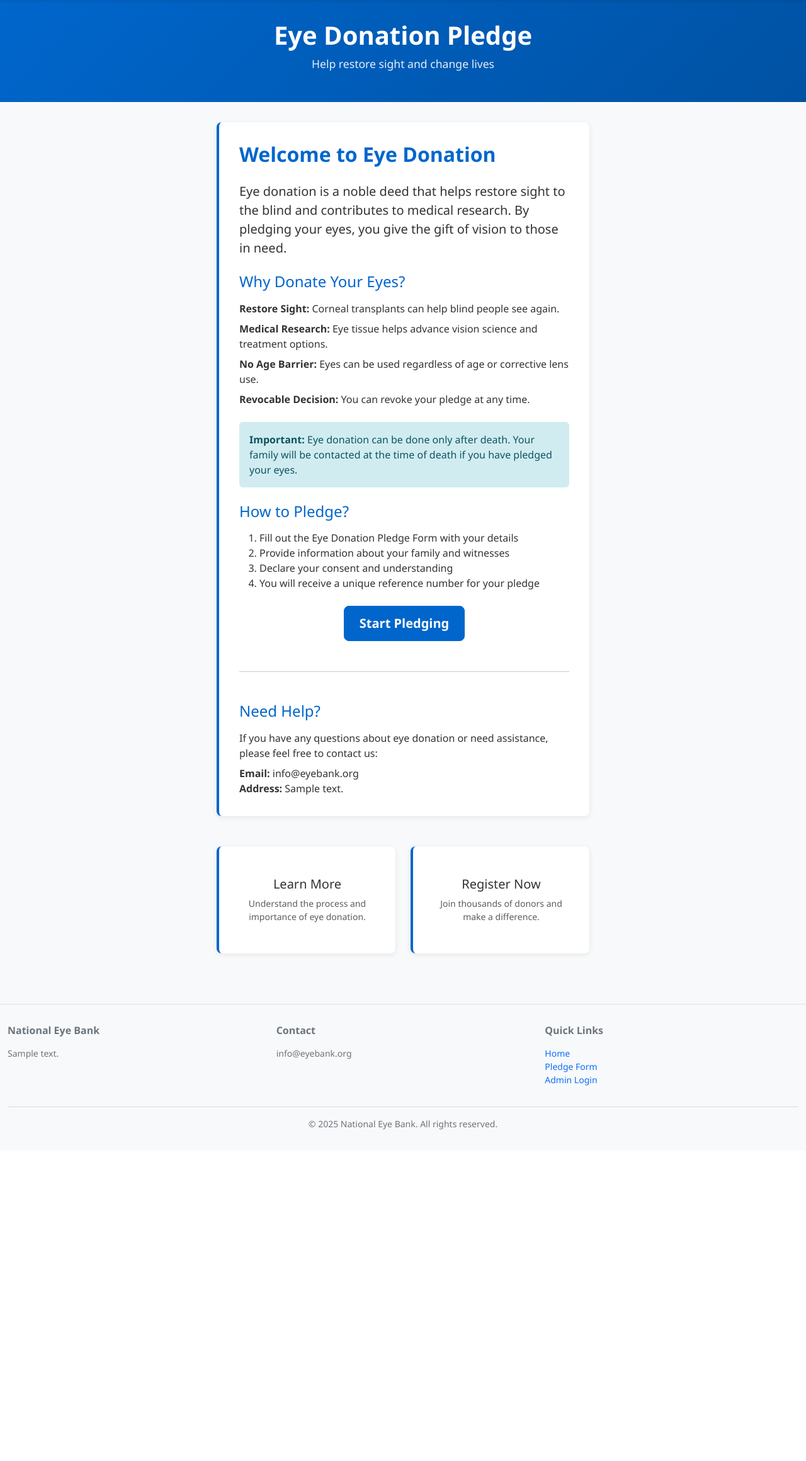
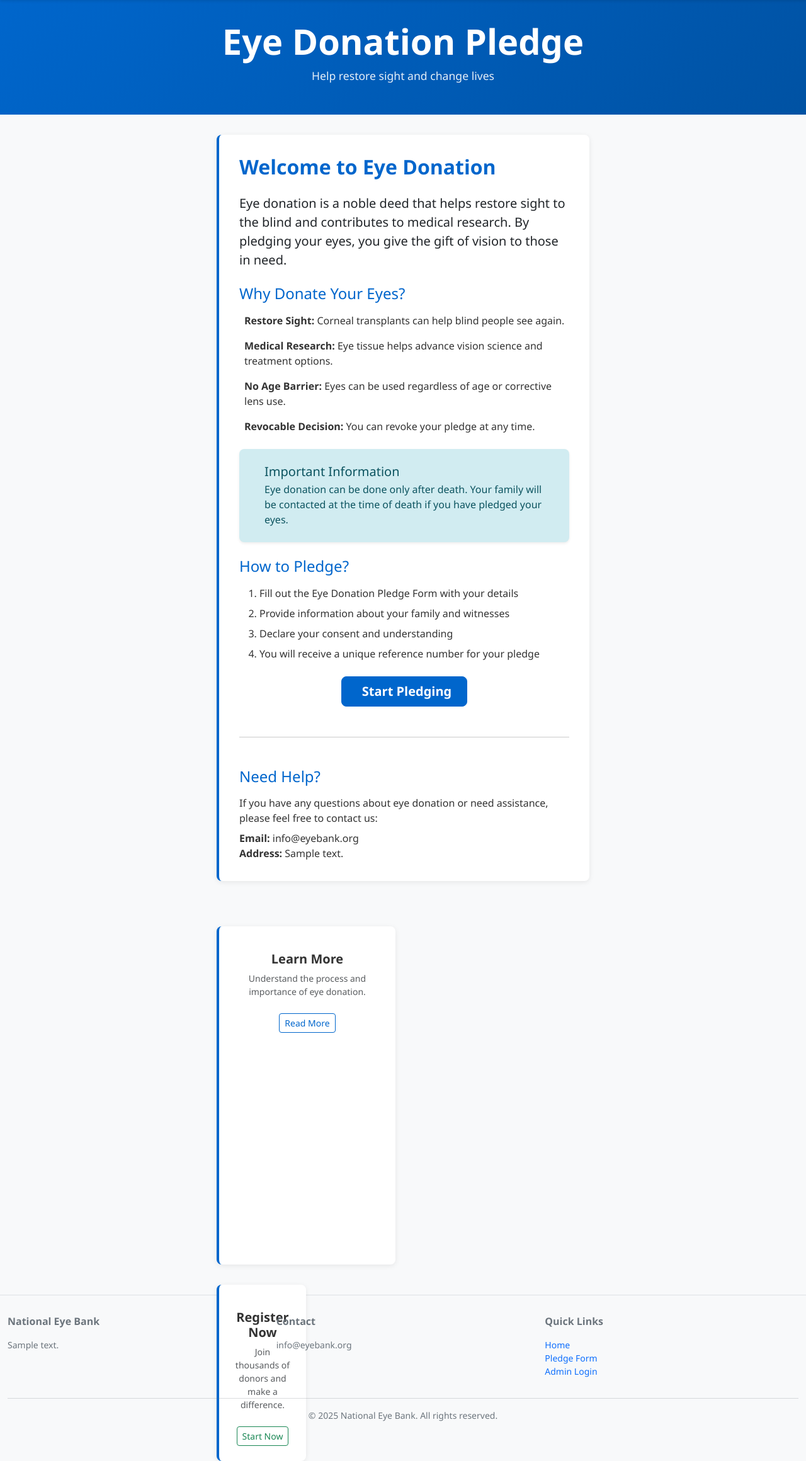
Before and after one commit to ravi1997/eye_pledge_app, a Flask app: template templates/index.html in a window 1280 px wide. Shown: the part 62-2382 px from the top of the page at 63% size. Before the commit the page ends 1856 px from the top, so only its background shows below. Run offline with Flask 3, Linux system fonts and the light colour scheme; the template is opened without the code that fills it: most values are stand-ins (such as "Sample title", 1, 10 or a date in 2020).

Commit message:
style(ui): enhance index.html layout and styling with bootstrap classes

```diff
--- a/templates/index.html
+++ b/templates/index.html
@@ -5,8 +5,8 @@
 {% block content %}
 <div class="page-header">
     <div class="container-main">
-        <h1>Eye Donation Pledge</h1>
-        <p class="subtitle">Help restore sight and change lives</p>
+        <h1 class="display-4 fw-bold">Eye Donation Pledge</h1>
+        <p class="subtitle lead">Help restore sight and change lives</p>
     </div>
 </div>
 
@@ -16,43 +16,53 @@
             <div class="form-section">
                 <h2 class="mb-4" style="color: #0066cc; font-weight: 700;">Welcome to Eye Donation</h2>
 
-                <p class="lead mb-4">
+                <p class="lead mb-4 text-body">
                     Eye donation is a noble deed that helps restore sight to the blind and contributes to medical research.
                     By pledging your eyes, you give the gift of vision to those in need.
                 </p>
 
                 <h4 class="mb-3" style="color: #0066cc;">Why Donate Your Eyes?</h4>
                 <ul class="list-unstyled mb-4">
-                    <li class="mb-2">
-                        <strong>Restore Sight:</strong> Corneal transplants can help blind people see again.
+                    <li class="mb-3 d-flex align-items-start">
+                        <i class="bi bi-check-circle-fill text-primary me-2 mt-1"></i>
+                        <span><strong>Restore Sight:</strong> Corneal transplants can help blind people see again.</span>
                     </li>
-                    <li class="mb-2">
-                        <strong>Medical Research:</strong> Eye tissue helps advance vision science and treatment options.
+                    <li class="mb-3 d-flex align-items-start">
+                        <i class="bi bi-check-circle-fill text-primary me-2 mt-1"></i>
+                        <span><strong>Medical Research:</strong> Eye tissue helps advance vision science and treatment options.</span>
                     </li>
-                    <li class="mb-2">
-                        <strong>No Age Barrier:</strong> Eyes can be used regardless of age or corrective lens use.
+                    <li class="mb-3 d-flex align-items-start">
+                        <i class="bi bi-check-circle-fill text-primary me-2 mt-1"></i>
+                        <span><strong>No Age Barrier:</strong> Eyes can be used regardless of age or corrective lens use.</span>
                     </li>
-                    <li class="mb-2">
-                        <strong>Revocable Decision:</strong> You can revoke your pledge at any time.
+                    <li class="mb-3 d-flex align-items-start">
+                        <i class="bi bi-check-circle-fill text-primary me-2 mt-1"></i>
+                        <span><strong>Revocable Decision:</strong> You can revoke your pledge at any time.</span>
                     </li>
                 </ul>
 
-                <div class="alert alert-info" role="alert">
-                    <strong>Important:</strong> Eye donation can be done only after death. Your family will be contacted
-                    at the time of death if you have pledged your eyes.
+                <div class="alert alert-info border-0 rounded-3 shadow-sm p-4 mb-4">
+                    <div class="d-flex align-items-start">
+                        <i class="bi bi-exclamation-triangle-fill fs-4 text-info me-3 mt-1"></i>
+                        <div>
+                            <h5 class="alert-heading mb-1">Important Information</h5>
+                            <p class="mb-0">Eye donation can be done only after death. Your family will be contacted
+                            at the time of death if you have pledged your eyes.</p>
+                        </div>
+                    </div>
                 </div>
 
                 <h4 class="mb-3" style="color: #0066cc;">How to Pledge?</h4>
                 <ol class="mb-4">
-                    <li>Fill out the Eye Donation Pledge Form with your details</li>
-                    <li>Provide information about your family and witnesses</li>
-                    <li>Declare your consent and understanding</li>
+                    <li class="mb-2">Fill out the Eye Donation Pledge Form with your details</li>
+                    <li class="mb-2">Provide information about your family and witnesses</li>
+                    <li class="mb-2">Declare your consent and understanding</li>
                     <li>You will receive a unique reference number for your pledge</li>
                 </ol>
 
-                <div class="d-grid gap-2 d-sm-flex justify-content-sm-center">
-                    <a href="{{ url_for('pledge_form') }}" class="btn btn-primary btn-lg">
-                        <i class="bi bi-heart-fill"></i> Start Pledging
+                <div class="d-grid gap-2 d-sm-flex justify-content-sm-center mb-5">
+                    <a href="{{ url_for('pledge_form') }}" class="btn btn-primary btn-lg px-4 py-2">
+                        <i class="bi bi-heart-fill me-2"></i> Start Pledging
                     </a>
                 </div>
 
@@ -68,23 +78,24 @@
                 </p>
             </div>
 
-            <div class="row mt-5">
+            <div class="row mt-5 g-4">
                 <div class="col-md-6">
-                    <div class="form-section text-center">
-                        <i class="bi bi-eye" style="font-size: 2rem; color: #0066cc;"></i>
-                        <h5 class="mt-3">Learn More</h5>
+                    <div class="form-section text-center p-4 h-100">
+                        <i class="bi bi-eye" style="font-size: 2.5rem; color: #0066cc;"></i>
+                        <h5 class="mt-3 fw-bold">Learn More</h5>
                         <p class="small text-muted">
                             Understand the process and importance of eye donation.
                         </p>
+                        <a href="#" class="btn btn-outline-primary btn-sm mt-2">Read More</a>
                     </div>
-                </div>
                 <div class="col-md-6">
-                    <div class="form-section text-center">
-                        <i class="bi bi-heart" style="font-size: 2rem; color: #28a745;"></i>
-                        <h5 class="mt-3">Register Now</h5>
+                    <div class="form-section text-center p-4 h-100">
+                        <i class="bi bi-heart" style="font-size: 2.5rem; color: #28a745;"></i>
+                        <h5 class="mt-3 fw-bold">Register Now</h5>
                         <p class="small text-muted">
                             Join thousands of donors and make a difference.
                         </p>
+                        <a href="{{ url_for('pledge_form') }}" class="btn btn-outline-success btn-sm mt-2">Start Now</a>
                     </div>
                 </div>
             </div>
```
